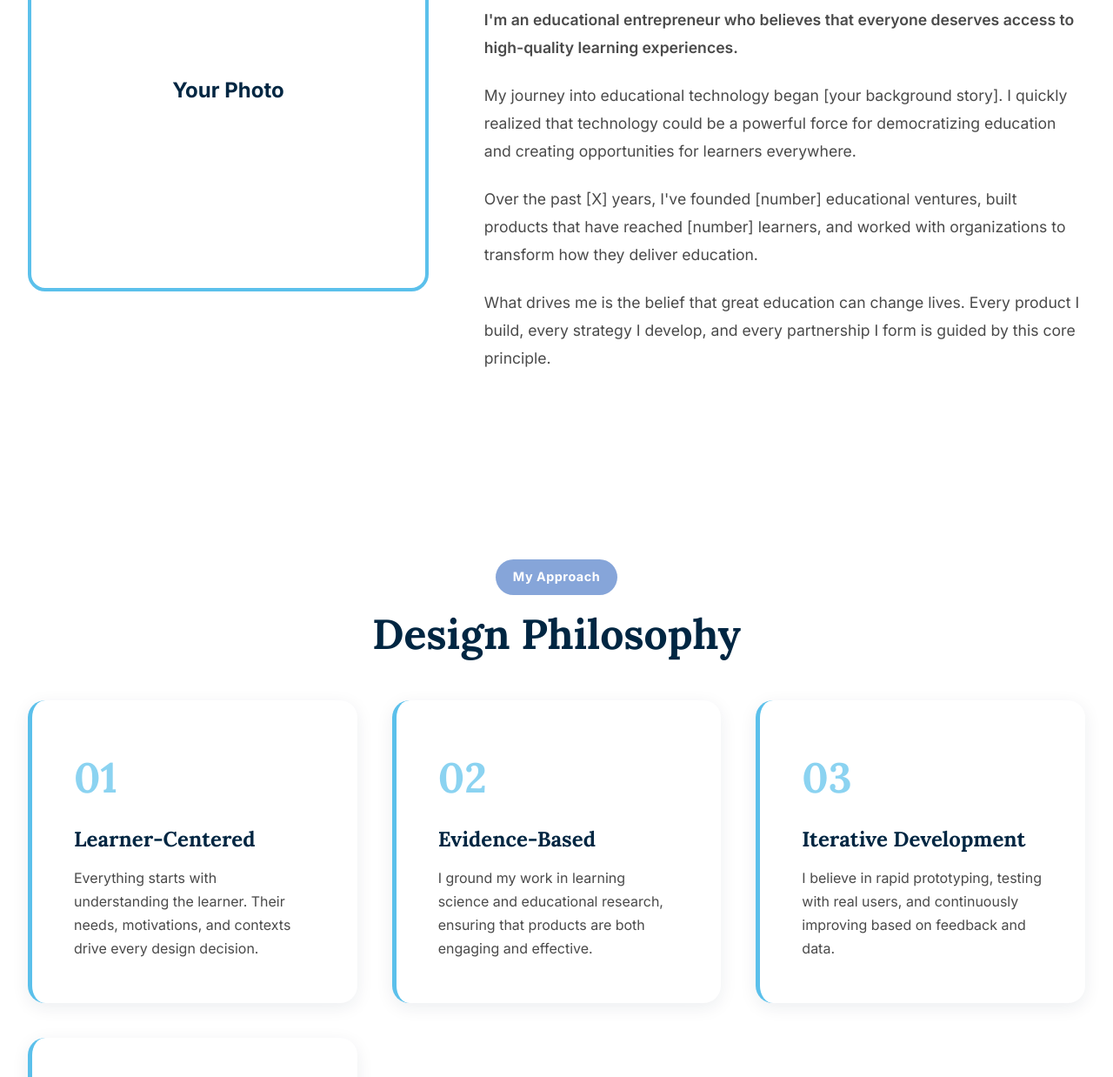
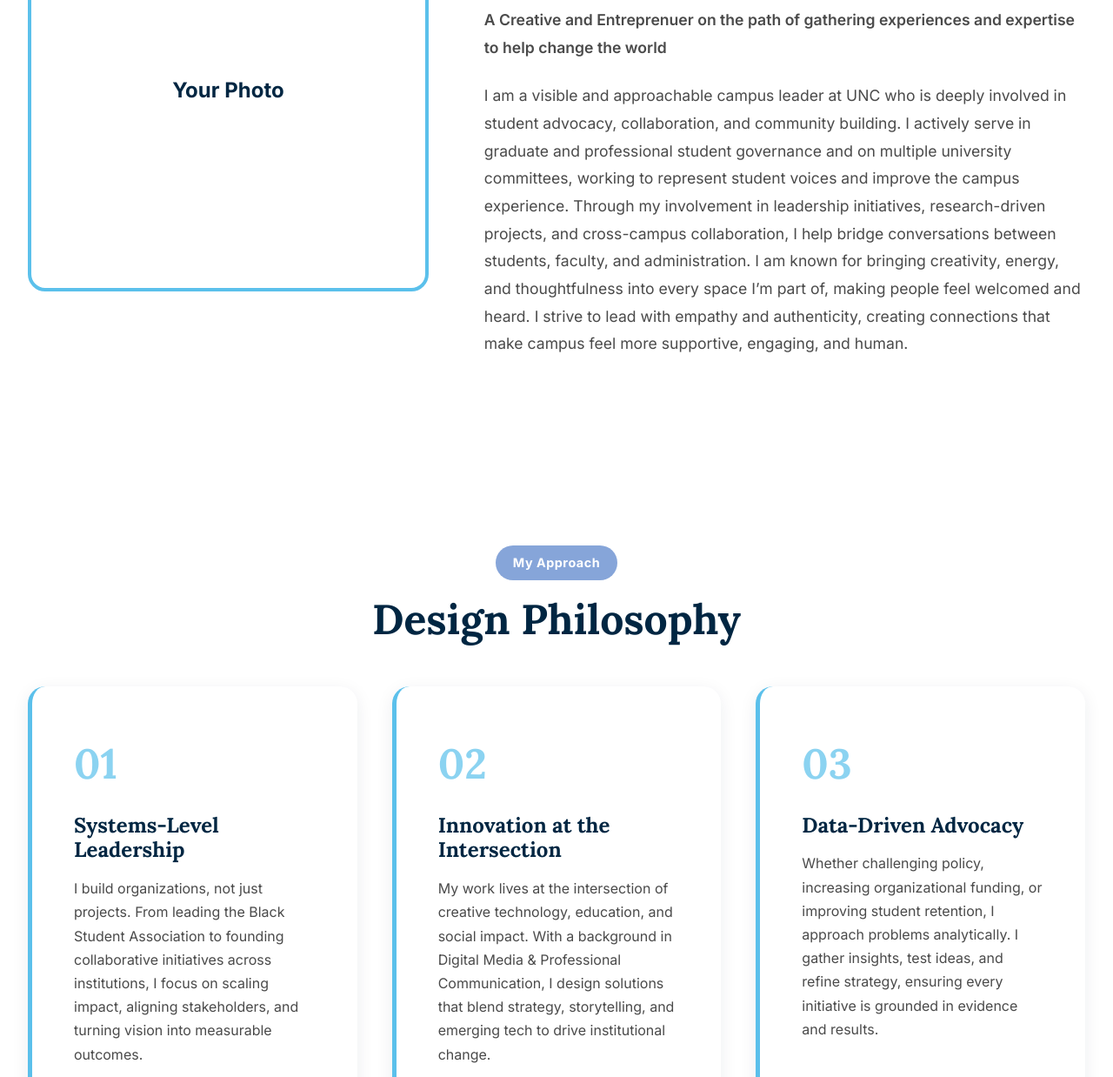
Before and after one commit to zununc/portfolio, a plain HTML site: page about.html in a window 1280 px wide. Shown: the part 652-1890 px from the top of the page at 87% size. Drawn offline with Linux system fonts and the light colour scheme.

Commit message:
Revise About page with personal branding
Updated personal information and mission statement in the About page.

```diff
--- a/about.html
+++ b/about.html
@@ -3,7 +3,7 @@
 <head>
     <meta charset="UTF-8">
     <meta name="viewport" content="width=device-width, initial-scale=1.0">
-    <title>About - Your Name</title>
+    <title>About - Matthew Zuniga</title>
     <link rel="stylesheet" href="styles.css">
     <link rel="preconnect" href="https://fonts.googleapis.com">
     <link rel="preconnect" href="https://fonts.gstatic.com" crossorigin>
@@ -13,7 +13,7 @@
     <!-- Navigation -->
     <nav class="navbar">
         <div class="nav-wrapper">
-            <a href="index.html" class="brand">Your Name</a>
+            <a href="index.html" class="brand">Matthew Zuniga</a>
             <ul class="nav-links">
                 <li><a href="index.html">Home</a></li>
                 <li><a href="about.html" class="active">About</a></li>
@@ -28,8 +28,7 @@
         <div class="container">
             <h1 class="page-title">About Me</h1>
             <p class="page-subtitle">
-                Educational entrepreneur on a mission to make learning accessible,
-                engaging, and effective for everyone
+                    A Creative and Entreprenuer on the path of gathering experiences and expertise to help change the world
             </p>
         </div>
     </section>
@@ -43,25 +42,15 @@
                 </div>
                 <div class="story-content">
                     <span class="content-tag">My Story</span>
-                    <h2>Hello! I'm [Your Name]</h2>
+                    <h2>Hello! I'm Matthew Zuniga</h2>
                     <p class="lead-text">
-                        I'm an educational entrepreneur who believes that everyone deserves
-                        access to high-quality learning experiences.
+                         A Creative and Entreprenuer on the path of gathering experiences and expertise to help change the world
+
                     </p>
                     <p>
-                        My journey into educational technology began [your background story].
-                        I quickly realized that technology could be a powerful force for
-                        democratizing education and creating opportunities for learners everywhere.
+                        I am a visible and approachable campus leader at UNC who is deeply involved in student advocacy, collaboration, and community building. I actively serve in graduate and professional student governance and on multiple university committees, working to represent student voices and improve the campus experience. Through my involvement in leadership initiatives, research-driven projects, and cross-campus collaboration, I help bridge conversations between students, faculty, and administration. I am known for bringing creativity, energy, and thoughtfulness into every space I’m part of, making people feel welcomed and heard. I strive to lead with empathy and authenticity, creating connections that make campus feel more supportive, engaging, and human.
+
                     </p>
-                    <p>
-                        Over the past [X] years, I've founded [number] educational ventures,
-                        built products that have reached [number] learners, and worked with
-                        organizations to transform how they deliver education.
-                    </p>
-                    <p>
-                        What drives me is the belief that great education can change lives.
-                        Every product I build, every strategy I develop, and every partnership
-                        I form is guided by this core principle.
                     </p>
                 </div>
             </div>
@@ -79,37 +68,37 @@
             <div class="philosophy-grid">
                 <div class="philosophy-card">
                     <div class="philosophy-number">01</div>
-                    <h3>Learner-Centered</h3>
+                    <h3>Systems-Level Leadership</h3>
                     <p>
-                        Everything starts with understanding the learner. Their needs,
-                        motivations, and contexts drive every design decision.
+                        I build organizations, not just projects. From leading the Black Student Association to founding collaborative initiatives across institutions, I focus on scaling impact, aligning stakeholders, and turning vision into measurable outcomes.
+
                     </p>
                 </div>
 
                 <div class="philosophy-card">
                     <div class="philosophy-number">02</div>
-                    <h3>Evidence-Based</h3>
+                    <h3>Innovation at the Intersection</h3>
                     <p>
-                        I ground my work in learning science and educational research,
-                        ensuring that products are both engaging and effective.
+                         My work lives at the intersection of creative technology, education, and social impact. With a background in Digital Media & Professional Communication, I design solutions that blend strategy, storytelling, and emerging tech to drive institutional change.
+
                     </p>
                 </div>
 
                 <div class="philosophy-card">
                     <div class="philosophy-number">03</div>
-                    <h3>Iterative Development</h3>
+                    <h3>Data-Driven Advocacy</h3>
                     <p>
-                        I believe in rapid prototyping, testing with real users, and
-                        continuously improving based on feedback and data.
+                          Whether challenging policy, increasing organizational funding, or improving student retention, I approach problems analytically. I gather insights, test ideas, and refine strategy, ensuring every initiative is grounded in evidence and results.
+
                     </p>
                 </div>
 
                 <div class="philosophy-card">
                     <div class="philosophy-number">04</div>
-                    <h3>Accessible & Inclusive</h3>
+                    <h3>Expanding Access Through Design</h3>
                     <p>
-                        Quality education should be accessible to all. I design for
-                        diversity and ensure products work for every learner.
+                       My long-term mission is to develop transformative learning labs for public schools, especially for underserved communities. I believe access to innovation shouldn’t be exclusive; it should be engineered, funded, and scaled.
+
                     </p>
                 </div>
             </div>
```
